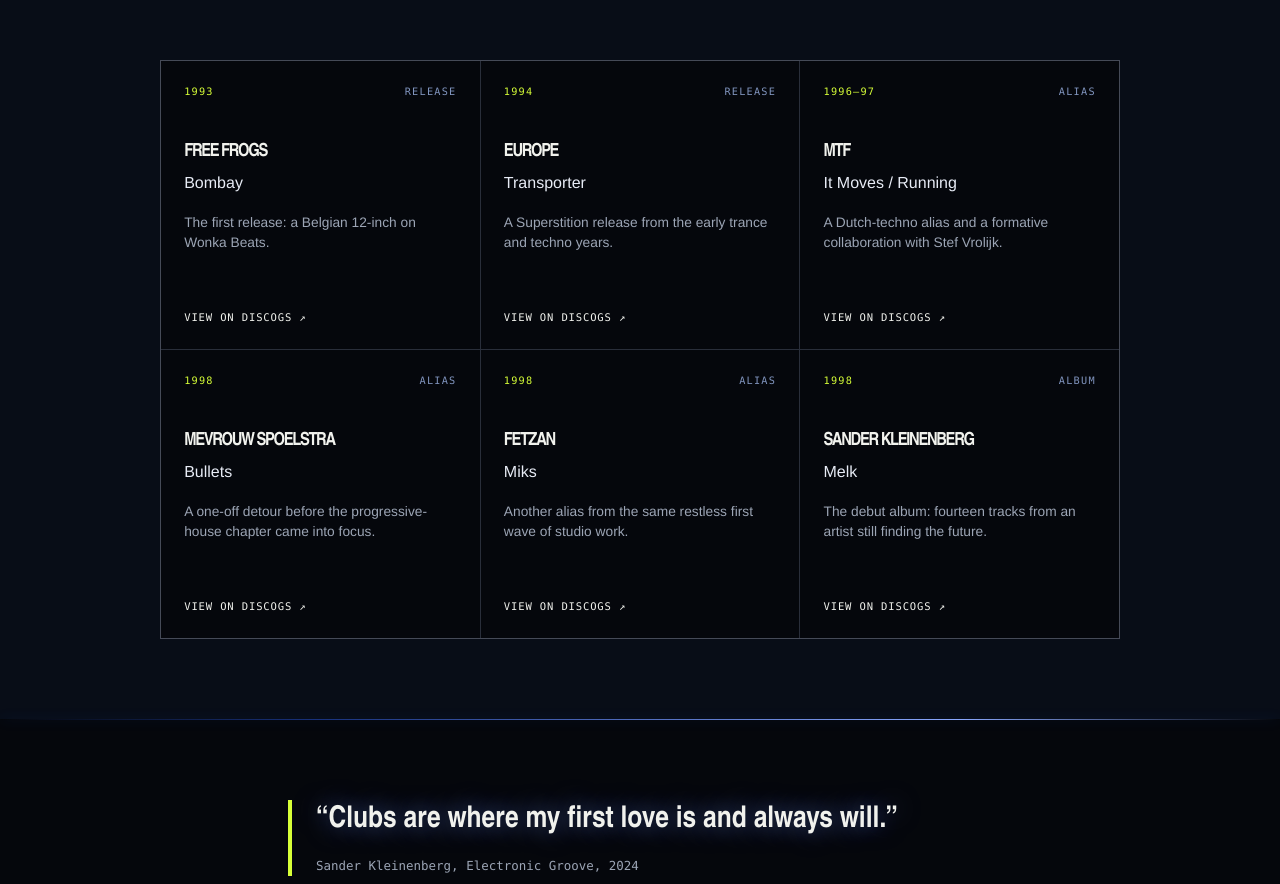
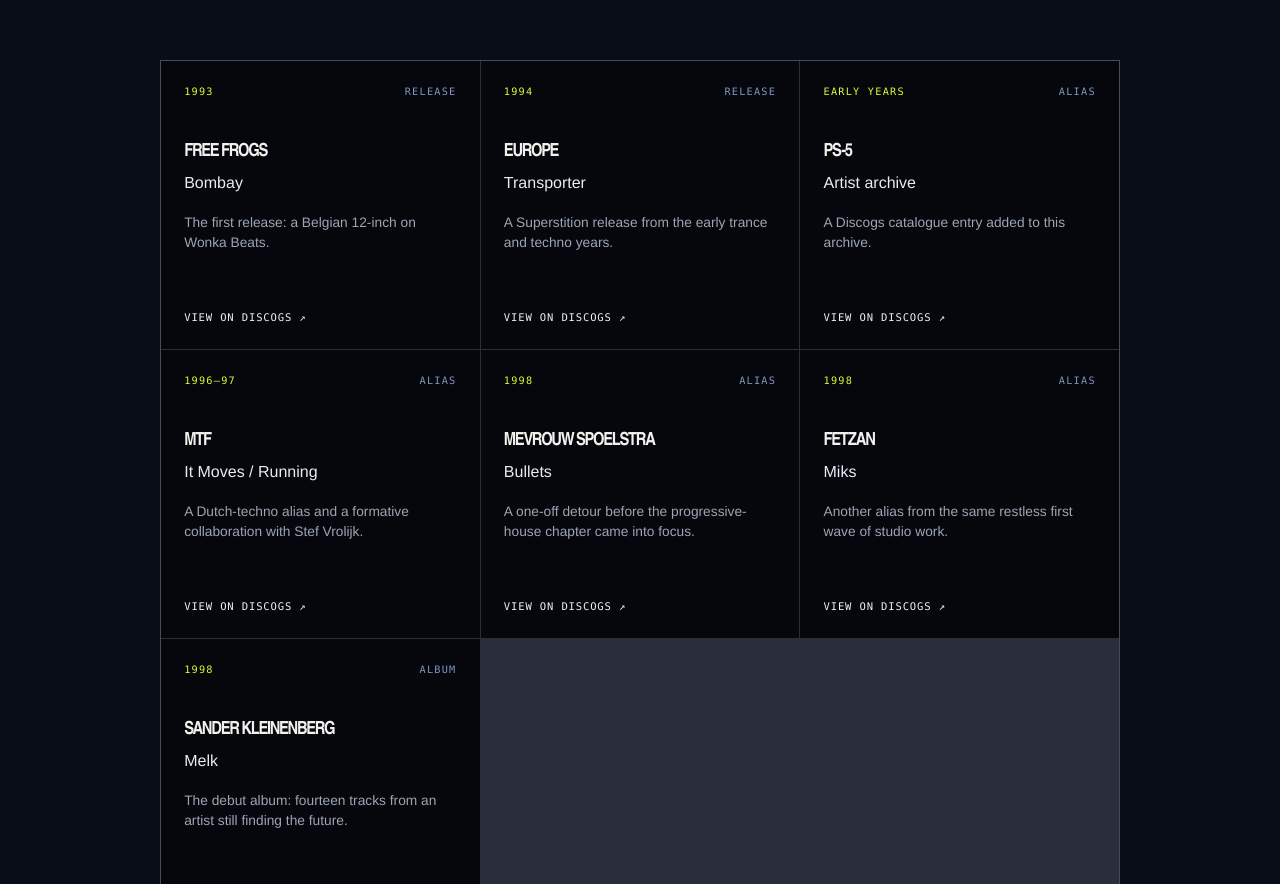
Before and after one commit to timtjomme/sanderkleinenberg.com, a Next.js app: page /story in a window 1280 px wide. Shown: the part 1657-2541 px from the top of the page. Built offline with nearby package versions, Linux system fonts and the light colour scheme.

Commit message:
Add PS-5 to early archive

```diff
--- a/app/story/page.tsx
+++ b/app/story/page.tsx
@@ -18,6 +18,14 @@
     note: "A Superstition release from the early trance and techno years.",
     href: "https://www.discogs.com/release/34870-Europe-Europe-Transporter",
     kind: "RELEASE",
+  },
+  {
+    year: "EARLY YEARS",
+    name: "PS-5",
+    title: "Artist archive",
+    note: "A Discogs catalogue entry added to this archive.",
+    href: "https://www.discogs.com/artist/921266-PS-5",
+    kind: "ALIAS",
   },
   {
     year: "1996–97",
```
